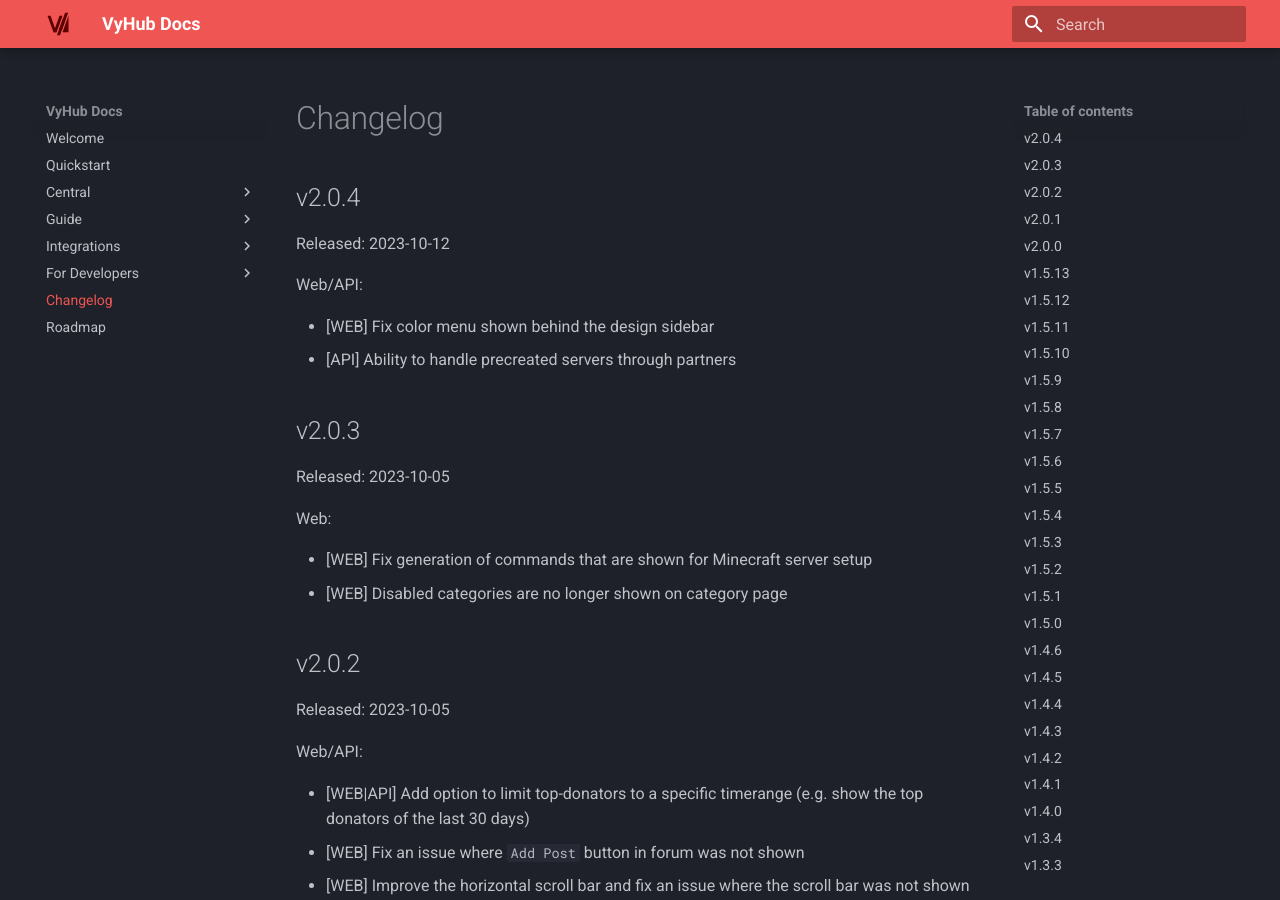
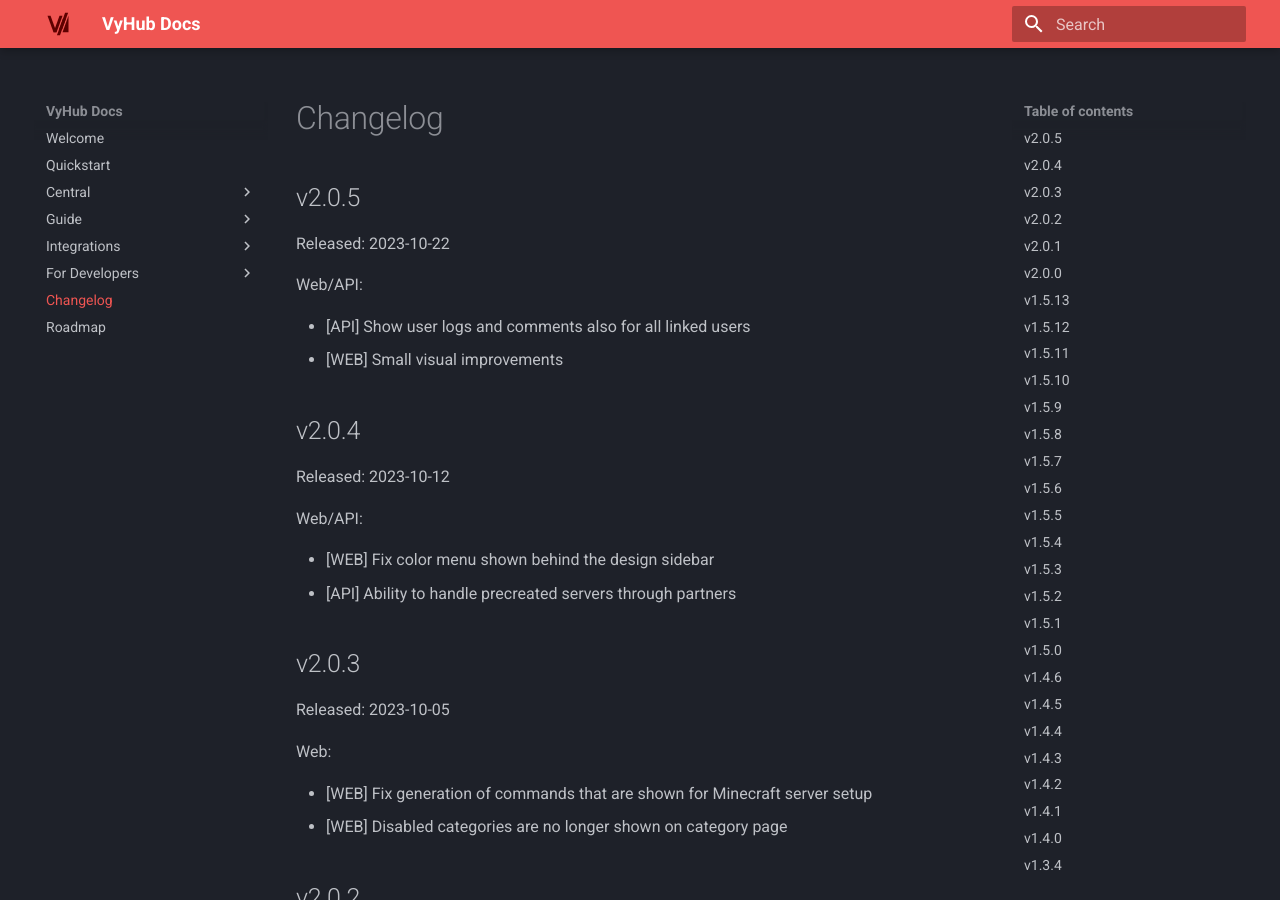
Before and after one commit to nyx-project/vyhub-documentation, an MkDocs documentation site: the page built from docs/changelog.md, in a window 1280 px wide and 900 px high. Built offline with MkDocs 1.6.1 and Material for MkDocs 9.7.7, drawn with Linux system fonts in a browser that asks for light colours; the version menu is left out.

Commit message:
Changelog 2.0.5

```diff
--- a/docs/changelog.md
+++ b/docs/changelog.md
@@ -1,4 +1,14 @@
 # Changelog
+
+## v2.0.5
+
+Released: 2023-10-22
+
+Web/API:
+
+- [API] Show user logs and comments also for all linked users
+- [WEB] Small visual improvements
+
 
 ## v2.0.4
 
```
